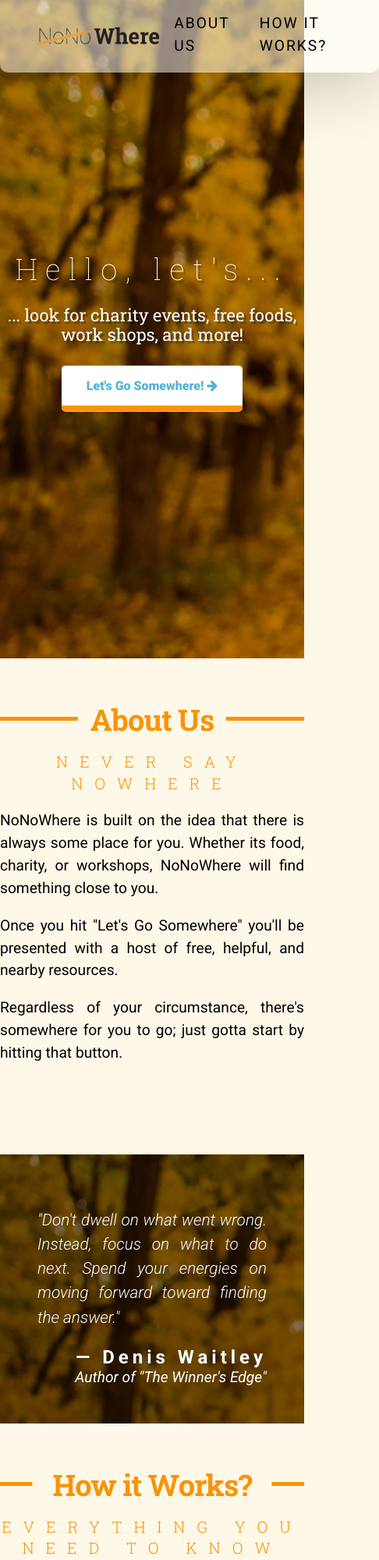
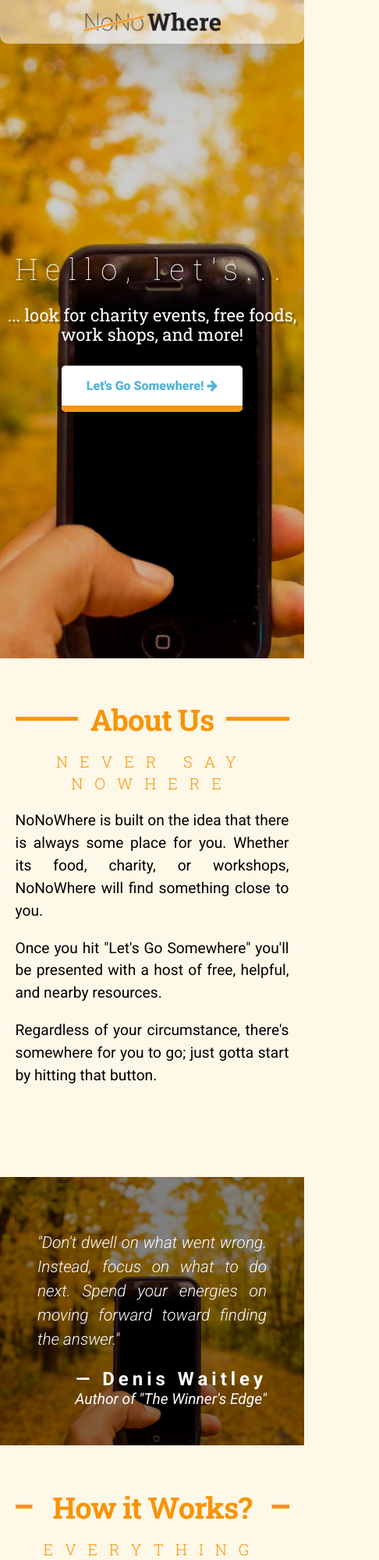
Before and after one commit to superhussain/NoNoWhere, a website: page index.html in a window 390 px wide. Shown: the top 2000 px of the page at 78% size, 486 px wide, since content can reach past the window. Drawn offline with nearby package versions, Linux system fonts and the light colour scheme.

Commit message:
landing page design

```diff
--- a/sass/2-modules/_aside.sass
+++ b/sass/2-modules/_aside.sass
@@ -1,5 +1,7 @@
 aside
   background: linear-gradient(rgba(0, 0, 0, 0.5), rgba(0, 0, 0, 0.5)), url(../img/bg.jpg)
+  background-size: cover
+  background-position: center top
   padding: 3em
   .quote
     width: 100%
--- a/sass/2-modules/_section.sass
+++ b/sass/2-modules/_section.sass
@@ -1,5 +1,5 @@
 section
-  width: 100%
+  width: 90%
   max-width: 900px
   margin: 2em auto
   padding: 1em 0 4em
--- a/sass/3-sections/_footer.sass
+++ b/sass/3-sections/_footer.sass
@@ -2,6 +2,7 @@ footer
   text-align: center
   background: linear-gradient(rgba(0, 0, 0, 0.5), rgba(0, 0, 0, 0.5)), url(../img/bg.jpg)
   background-size: cover
+  background-position: center top
   font-weight: 400
   color: $white
   letter-spacing: 4px
--- a/sass/3-sections/_hero.sass
+++ b/sass/3-sections/_hero.sass
@@ -3,6 +3,7 @@
   height: 580px
   background: linear-gradient(rgba(0, 0, 0, 0.2), rgba(0, 0, 0, 0.2)), url(../img/bg.jpg)
   background-size: cover
+  background-position: center bottom
   nav
     width: 100%
     max-width: 900px
@@ -14,6 +15,7 @@
     padding: 1em 3em
     box-shadow: 0px 0px 100px rgba(black,0.3)
     border-radius: 0px 0px 10px 10px
+    box-sizing: border-box
     img
       width: 40%
     ul
@@ -61,3 +63,12 @@
         border-bottom: 0
         background-color: #F89406
         color: white
+
+@media(max-width:1020px)
+  .hero-unit nav
+    ul
+      display: none
+    text-align: center
+    img
+      width: 60%
+      margin: 0 auto
```
Also changed, not shown: css/main.css.
